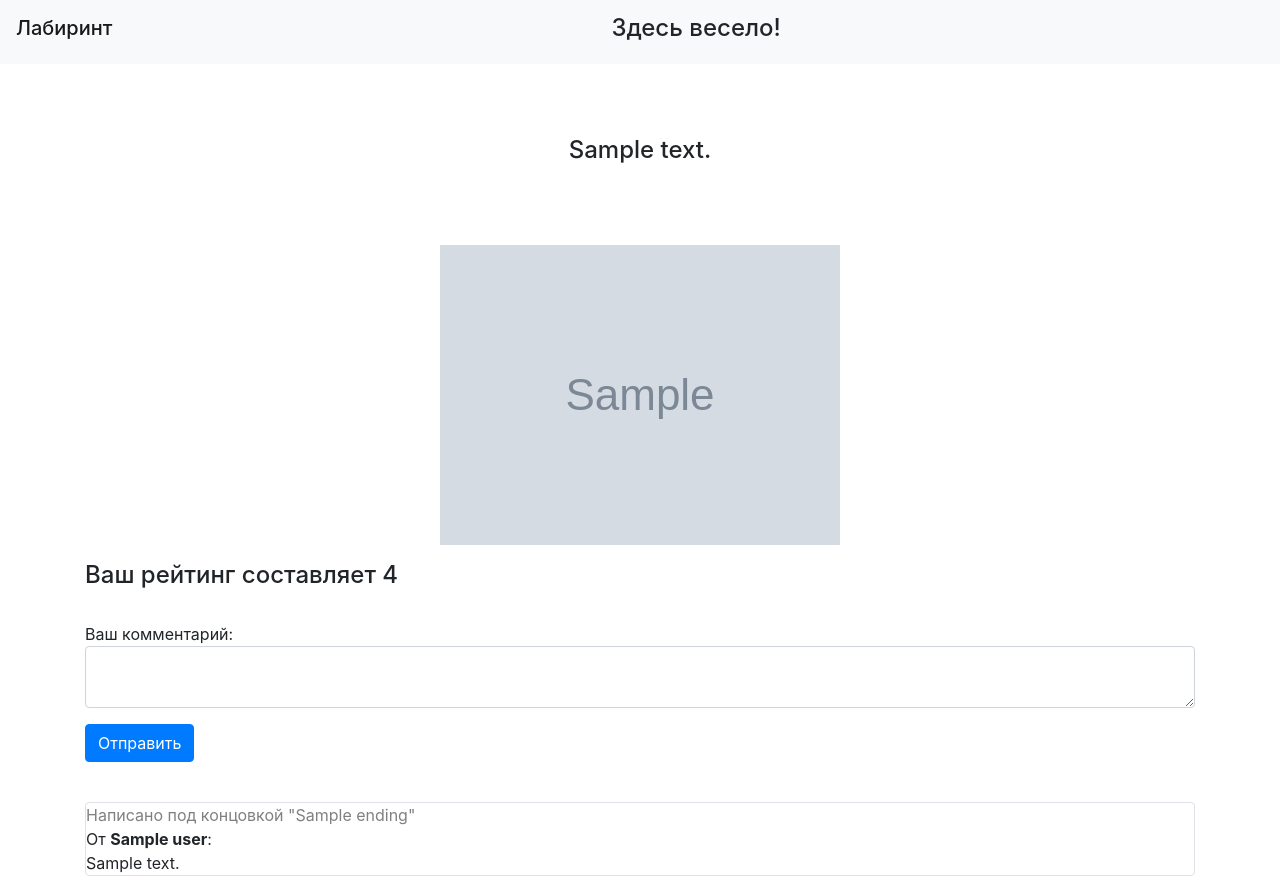
After one commit to ElizavetaShangina/Project_3, a Flask app: template templates/ending.html in a window 1280 px wide. The commit adds this page. Run offline with Flask 3, Linux system fonts and the light colour scheme; the template is opened without the code that fills it: values that come from a table or form of the project are taken from there, most other values are stand-ins (such as "Sample title", 1, 10 or a date in 2020); grey boxes marked "Sample" are stand-in pictures; some libraries are stand-ins or nearby versions.

Commit message:
Вторая версия веб приложения

```diff
--- a/data/__all_models.py
+++ b/data/__all_models.py
@@ -1 +1 @@
-from . import users
+from . import users, endings, reviews
--- a/data/resources_parsers.py
+++ b/data/resources_parsers.py
@@ -3,3 +3,8 @@ from flask_restful import reqparse
 users_settings_get_parser = reqparse.RequestParser()
 users_settings_get_parser.add_argument("name", required=True, type=str)
 users_settings_get_parser.add_argument("password", required=True, type=str)
+
+ending_parser = reqparse.RequestParser()
+ending_parser.add_argument("rating", required=True, type=float)
+ending_parser.add_argument("ending_id", required=True, type=int)
+ending_parser.add_argument("user_id", required=True, type=int)
--- a/data/users.py
+++ b/data/users.py
@@ -2,6 +2,7 @@ import sqlalchemy
 from flask_login import UserMixin
 from .db_session import SqlAlchemyBase
 from sqlalchemy_serializer import SerializerMixin
+from sqlalchemy import orm
 from werkzeug.security import generate_password_hash, check_password_hash
 
 
@@ -13,6 +14,7 @@ class User(SqlAlchemyBase, UserMixin, SerializerMixin):
     name = sqlalchemy.Column(sqlalchemy.String, unique=True)
     hashed_password = sqlalchemy.Column(sqlalchemy.String)
     hardness = sqlalchemy.Column(sqlalchemy.String, default="Средне")
+    reviews = orm.relationship("Review", back_populates="user")
 
     def set_password(self, password):
         self.hashed_password = generate_password_hash(password)
--- /dev/null
+++ b/forms/ending.py
@@ -0,0 +1,9 @@
+from flask_wtf import FlaskForm
+from wtforms import PasswordField, StringField, TextAreaField, SubmitField, EmailField, \
+    BooleanField, IntegerField, SelectField
+from wtforms.validators import DataRequired
+
+
+class EndingForm(FlaskForm):
+    comment = TextAreaField('Ваш комментарий', validators=[DataRequired()])
+    submit = SubmitField('Отправить', name="enter")
--- a/main.py
+++ b/main.py
@@ -5,6 +5,7 @@ from flask_login import LoginManager, login_user, current_user, login_required,
 from forms.user import LoginForm, RegisterForm, make_settings_form
 from flask_restful import reqparse, abort, Api, Resource
 from data import users_resource
+from data import ending_api
 
 app = Flask(__name__)
 api = Api(app)
@@ -18,9 +19,14 @@ def not_found(error):
     return make_response(jsonify({'error': 'Not found'}), 404)
 
 
+@app.errorhandler(400)
+def bad_request(_):
+    return make_response(jsonify({'error': 'Bad Request'}), 400)
+
+
 def main():
     db_session.global_init("db/blogs.db")
-    api.add_resource(users_resource.UsersListResource, '/users')
+    app.register_blueprint(ending_api.blueprint)
     app.run()
 
 
--- a/static/css/style.css
+++ b/static/css/style.css
@@ -10,6 +10,7 @@ form.load_file {
 
 .center {
     text-align: center;
+    align: center;
 }
 
 .bold {
@@ -44,10 +45,12 @@ gray {
 }
 .right {
     text-align: right;
-    color: gray;
-    font-size: 20px;
 }
 
 th {
     font-weight: normal;
 }
+
+.container {
+    overflow: hidden;
+}
--- a/templates/base.html
+++ b/templates/base.html
@@ -15,16 +15,7 @@
     <nav class="navbar navbar-light bg-light">
         <h4 class="navbar-brand">Лабиринт</h4>
         <h4 class="center">Здесь весело!</h4>
-            <p>
-                {% if func == 0 %}
-                <a class="btn btn-primary" href="/register">Зарегистрироваться</a>
-                {% elif func == 1 %}
-                <a class="btn btn-success" href="/login">Войти</a>
-                {% else %}
-                <a class="bold">{{ current_user.name }}&nbsp;&nbsp;&nbsp;</a>
-                <a class="btn btn-danger" href="/logout">Выйти</a>
-                {% endif %}
-            </p>
+        <a class="bold">{{ user.name }}</a>
     </nav>
 </header>
 <main role="main" class="container">
--- /dev/null
+++ b/templates/ending.html
@@ -0,0 +1,32 @@
+{% extends "base.html" %}
+
+{% block content %}
+<form action="" method="post">
+    {{ form.hidden_tag() }}
+    <a class="center">
+    {% for i in range(3) %}<br>{% endfor %}
+    <h4>{{ ending.text }}</h4>
+    {% for i in range(3) %}<br>{% endfor %}
+        <p class="center"><img src="{{ url_for('static', filename=ending.path_to_picture) }}"></p>
+    </a>
+    <h4>Ваш рейтинг составляет {{ rating }}</h4><br>
+        <div>Ваш комментарий:</div>
+        <p>{{ form.comment(class="form-control", type="textarea") }}</p>
+        {% for error in form.comment.errors %}
+            <p class="alert alert-danger" role="alert">
+                {{ error }}
+            </p>
+        {% endfor %}
+        <p>{{ form.submit(type="submit", class="btn btn-primary") }}</p>
+        {% for review in reviews %}
+    <br>
+    <div class="col-md6 border rounded">
+        <div style="color: gray;">Написано под концовкой "{{ review.ending.name }}"</div>
+        <div style="display: inline-block;">
+            <a>От </a><a style="font-weight: bold;">{{review.user.name}}</a><a>:</a>
+        </div>
+        <div class="width">{{ review.text }}</div>
+    </div>
+    {% endfor %}
+</form>
+{% endblock %}
```
Also changed, not shown: data/ending_api.py (added, +54 -0 lines), data/endings.py (added, +16 -0 lines), data/reviews.py (added, +19 -0 lines), db/blogs.db.
